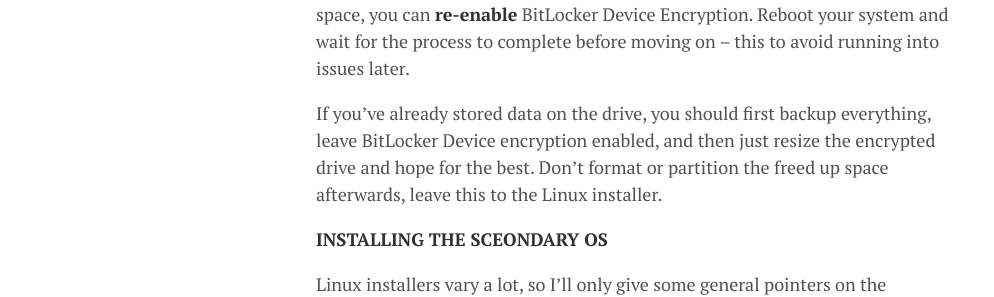
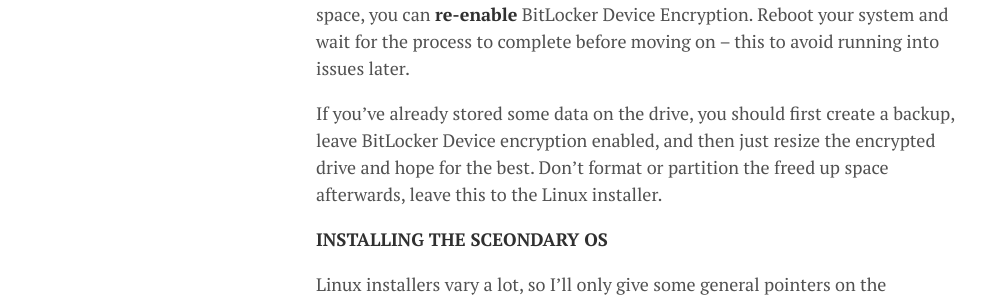
Before and after one commit to lgeurts/lgeurts.github.io, a Jekyll site: the page built from _posts/2019-03-19-dual-booting-windows-and-linux.md, in a window 1280 px wide and 900 px high, scrolled down 2068 px. Shown: the part 159-456 px from the top of the window, without its empty margins (0-994 px from the left). Built offline with Jekyll 4.4.1, drawn with Linux system fonts in a browser that asks for light colours; nearby versions of some CDN libraries; comment, search, counter and statistics services are not loaded.

Commit message:
Update 2019-03-19-dual-booting-windows-and-linux.md

```diff
--- a/_posts/2019-03-19-dual-booting-windows-and-linux.md
+++ b/_posts/2019-03-19-dual-booting-windows-and-linux.md
@@ -39,7 +39,7 @@ You can resize and manage your partitions with the built-in Disk Management util
 If this is a new device that you’ve never stored personal data on, I recommend that when activated you first **disable** BitLocker Device Encryption temporarily before making changes to the drive partitions.
 After disabling BitLocker Device Encryption from Windows Settings, you must wait some time for decryption to complete. Then you can proceed to shrink the main drive. Both operations can take hours, depending on the drive. When you shrunk your partition and freed up space, you can **re-enable** BitLocker Device Encryption. Reboot your system and wait for the process to complete before moving on -- this to avoid running into issues later.
 
-If you’ve already stored data on the drive, you should first backup everything, leave BitLocker Device encryption enabled, and then just resize the encrypted drive and hope for the best. Don’t format or partition the freed up space afterwards, leave this to the Linux installer.
+If you’ve already stored some data on the drive, you should first create a backup, leave BitLocker Device encryption enabled, and then just resize the encrypted drive and hope for the best. Don’t format or partition the freed up space afterwards, leave this to the Linux installer.
 
 **INSTALLING THE SCEONDARY OS**
 
```
